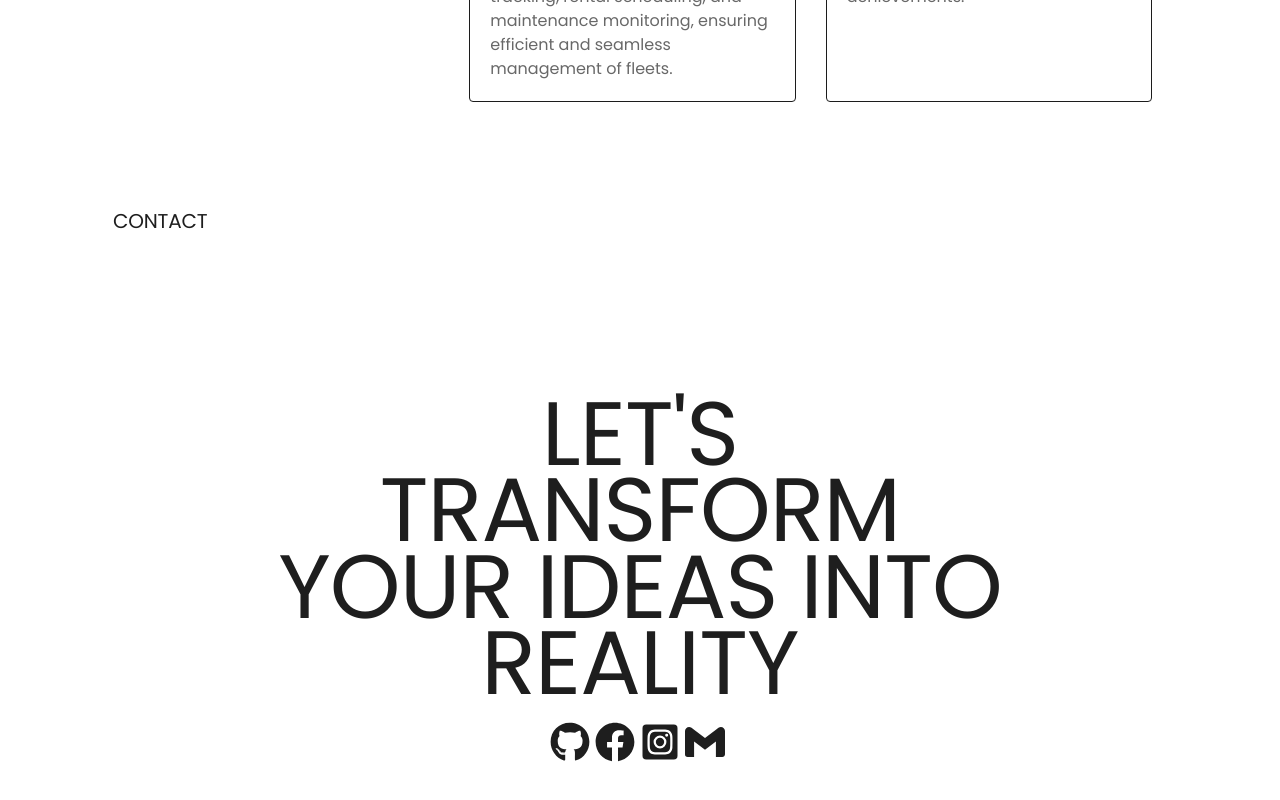
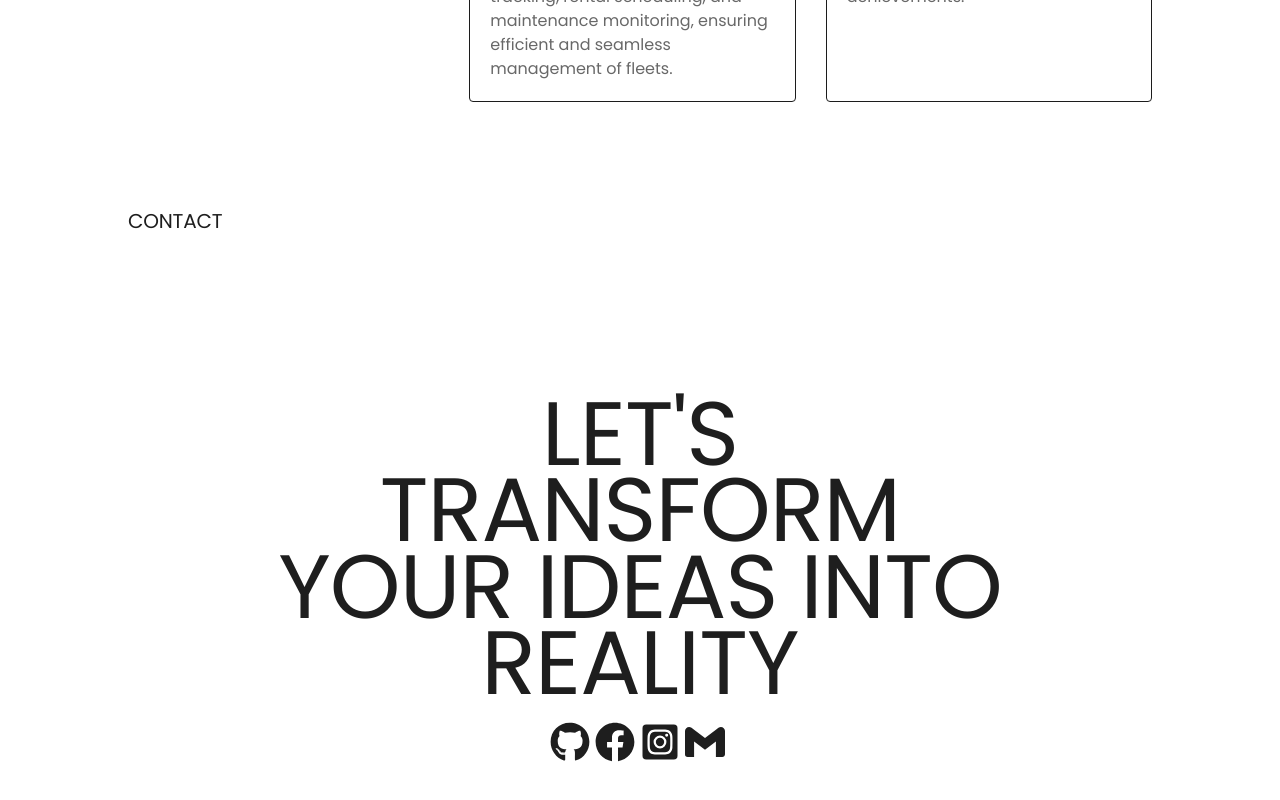
Before and after one commit to ChristySegunto/portfolio-web, a React (Create React App) app: page / in a window 1280 px wide. Shown: the part 3472-4272 px from the top of the page. Built offline with nearby package versions, Linux system fonts and the light colour scheme.

Commit message:
fixed margin

```diff
--- a/src/components/Contact.css
+++ b/src/components/Contact.css
@@ -17,6 +17,10 @@
     justify-content: center;
     margin: 0;
     padding:  15%;
+}
+
+.contact-title{
+    margin: 0;
 }
 
 .contact-h4{
```
